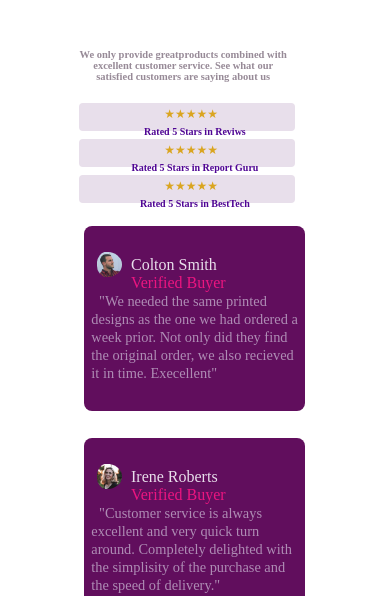
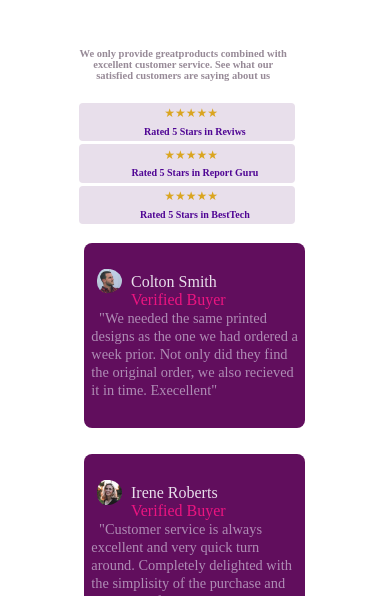
Before and after one commit to Agyekum-d/David_Agyekum_Personal_Portfolio, a plain HTML site: page index.html in a window 390 px wide. Shown: the part 248-844 px from the top of the page. Drawn offline with Linux system fonts and the light colour scheme.

Commit message:
final work

```diff
--- a/index.css
+++ b/index.css
@@ -111,11 +111,12 @@ margin: 0vw  1vw 0vw 0vw;
     display: grid;
     text-align: center;
     margin: -3px 0px 2px 0px;
+    padding-bottom: 1.5vw;
 
 }
 #grid1,#grid0{
   display: grid;
-  gap: 1px;
+
   margin: 0% 10% 0% 15%;
 }
 p1 {
```
